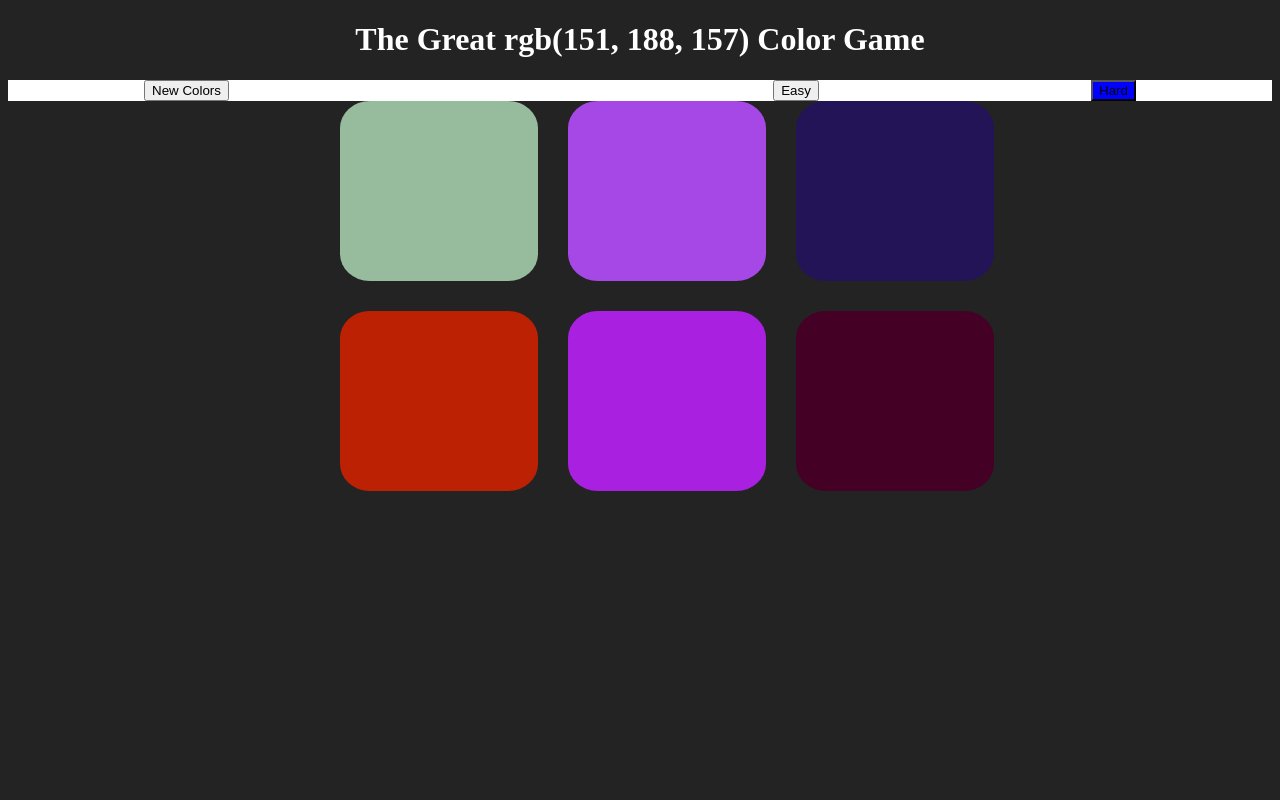
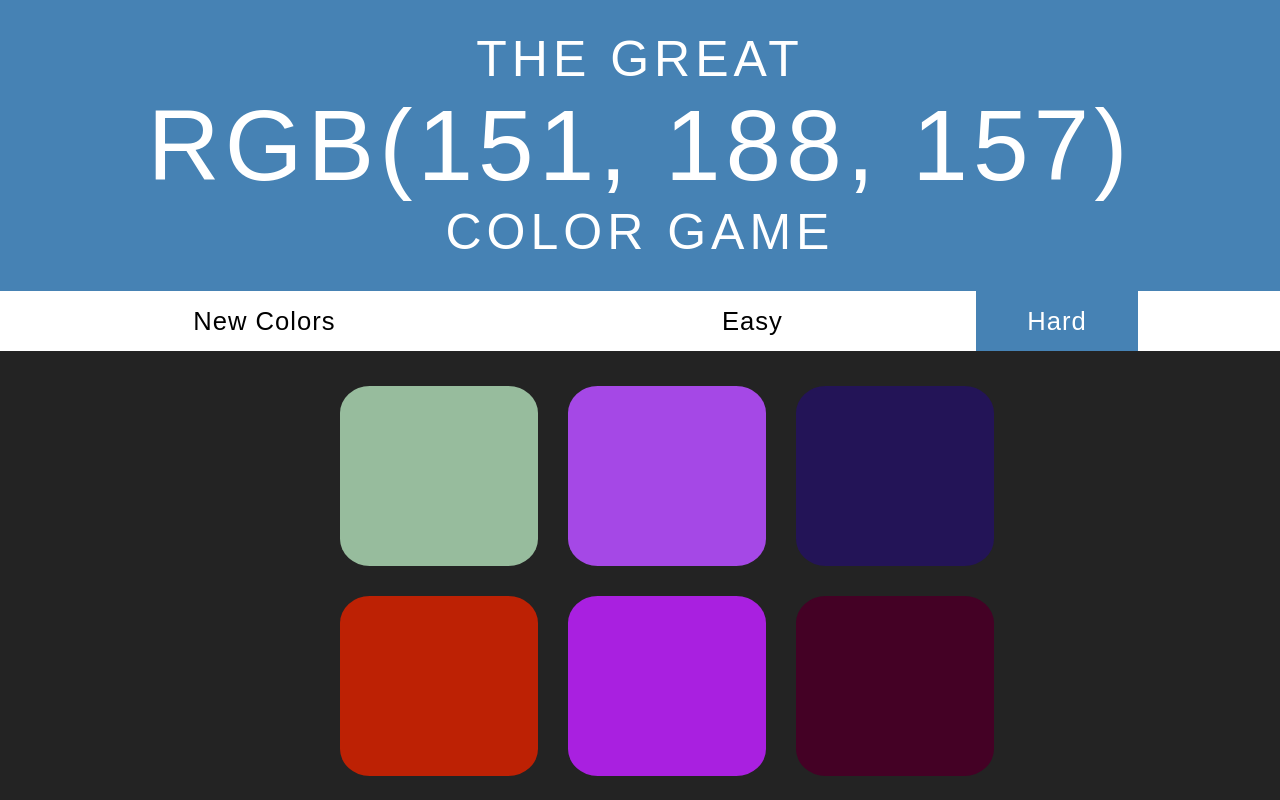
Before and after one commit to jhmendes/rgbColorGame, a plain HTML site: page index.html in a window 1280 px wide. Drawn offline with Linux system fonts and the light colour scheme; a web font is replaced by a local one.

Commit message:
added some styling

```diff
--- a/index.html
+++ b/index.html
@@ -6,9 +6,10 @@
     <meta http-equiv="X-UA-Compatible" content="ie=edge">
     <title>Color Game</title>
     <link rel="stylesheet" href="main.css">
+    <link href="https://fonts.googleapis.com/css?family=Spinnaker" rel="stylesheet">
 </head>
 <body>
-    <h1>The Great <span class="pickedColor">RGB</span> Color Game</h1>
+    <h1>The Great<br> <span class="pickedColor">RGB</span><br> Color Game</h1>
     <div class="container-2">
         <button class="reset">New Colors</button>
         <span class="message"></span>
--- a/main.css
+++ b/main.css
@@ -1,13 +1,37 @@
-body{
+body {
     background-color: #232323;
+    font-family: 'Spinnaker', sans-serif;
+    margin: 0;
 }
 
 h1 {
     color: white;
     text-align: center;
+    background: steelblue;
+    /* fallback for old browsers */
+    letter-spacing: 5px;
+    margin: 0;
+    padding: 30px 0;
+    font-size: 50px;
+    font-weight: normal;
+    text-transform: uppercase;
+    transition: background .6s;
 }
 
-.container  {
+@media (max-width: 768px) {
+    h1 {
+
+        font-size: 25px;
+
+    }
+
+}
+
+.pickedColor {
+    font-size: 200%;
+}
+
+.container {
     max-width: 600px;
     margin: 0 auto;
     display: grid;
@@ -19,7 +43,9 @@ h1 {
 .square {
     background-color: green;
     border-radius: 15%;
-
+    transition: background .6s;
+    -webkit-transition: background .6s;
+    -moz-transition: background .6s;
 }
 
 
@@ -27,9 +53,75 @@ h1 {
     background-color: #fff;
     color: #000;
     display: flex;
-    justify-content: space-around;
+    justify-content: space-evenly;
+    align-items: center;
+    margin-bottom: 35px;
 }
 
 .selected {
-    background-color: blue;
+    background-color: steelblue;
+    color: #fff;
 }
+
+.message {
+    text-transform: uppercase;
+    font-size: 20px;
+
+}
+
+/* button {
+    font-family: 'Spinnaker', sans-serif;
+    border: none;
+    font-size: 25px;
+    padding: 10px;
+}
+
+button:hover {
+    background-color: steelblue;
+    color: #fff;
+} */
+
+/*Found a cool buttone effect from https://codepen.io/onediv/pen/jEmjaps*/
+button {
+    background: #fff;
+    color: #000;
+    border: none;
+    position: relative;
+    height: 60px;
+    font-size: 1.6em;
+    padding: 0 2em;
+    cursor: pointer;
+    transition: 800ms ease all;
+    outline: none;
+    letter-spacing: 1px;
+}
+
+button:hover {
+    background: #fff;
+    color: #000;
+}
+
+button:before,
+button:after {
+    content: '';
+    position: absolute;
+    top: 0;
+    right: 0;
+    height: 10px;
+    width: 0;
+    background: orangered;
+    transition: 400ms ease all;
+}
+
+button:after {
+    right: inherit;
+    top: inherit;
+    left: 0;
+    bottom: 0;
+}
+
+button:hover:before,
+button:hover:after {
+    width: 100%;
+    transition: 800ms ease all;
+}
--- a/main.js
+++ b/main.js
@@ -26,7 +26,7 @@ resetBtn.addEventListener('click', function() {
     }
     pickedColor = pickColor(colors);
     colorDisplay.textContent = pickedColor;
-    h1.style.backgroundColor = '#252525';
+    h1.style.backgroundColor = 'steelblue';
     for (i = 0; i < squares.length; i++) {
         squares[i].style.backgroundColor = colors[i];
     }
@@ -39,7 +39,7 @@ easyBtn.addEventListener('click', function() {
     colors = generateRandomColors(3);
     pickedColor = pickColor(colors);
     colorDisplay.textContent = pickedColor;
-    h1.style.backgroundColor = '#252525';
+    h1.style.backgroundColor = 'steelblue';
     for(var i = 0; i < squares.length; i++) {
         if (colors[i]) {
             squares[i].style.backgroundColor = colors[i];
@@ -56,7 +56,7 @@ hardBtn.addEventListener('click', function(){
     colors = generateRandomColors(6);
     pickedColor = pickColor(colors);
     colorDisplay.textContent = pickedColor;
-    h1.style.backgroundColor = '#252525';
+    h1.style.backgroundColor = 'steelblue';
     for(var i = 0; i < squares.length; i++) {
             squares[i].style.backgroundColor = colors[i];
             squares[i].style.display = "block";
@@ -108,8 +108,7 @@ function pickColor(arr){
 function generateRandomColors(x) {
     var arr = [];
 
-  //add x random colors to array
-//3
+
     for(var i = 0; i < x; i++){
         arr.push(randomColor());
     }
```
